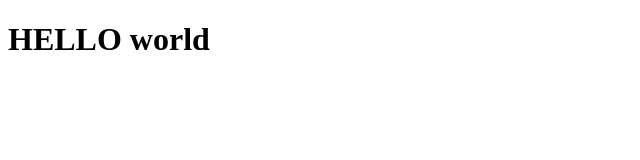
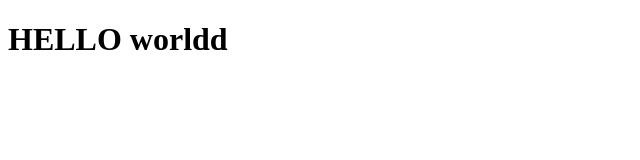
Before and after one commit to jovsky/gama-no-github, a plain HTML site: page index.html in a window 1280 px wide. Shown: the full height of the page, 0-640 px from the left. Drawn offline with Linux system fonts and the light colour scheme.

Commit message:
feito por joao

```diff
--- a/index.html
+++ b/index.html
@@ -4,6 +4,6 @@
 	<title>Hello</title>
 </head>
 <body>
-	<h1> HELLO world</h1>
+	<h1> HELLO worldd</h1>
 </body>
 </html>
```
